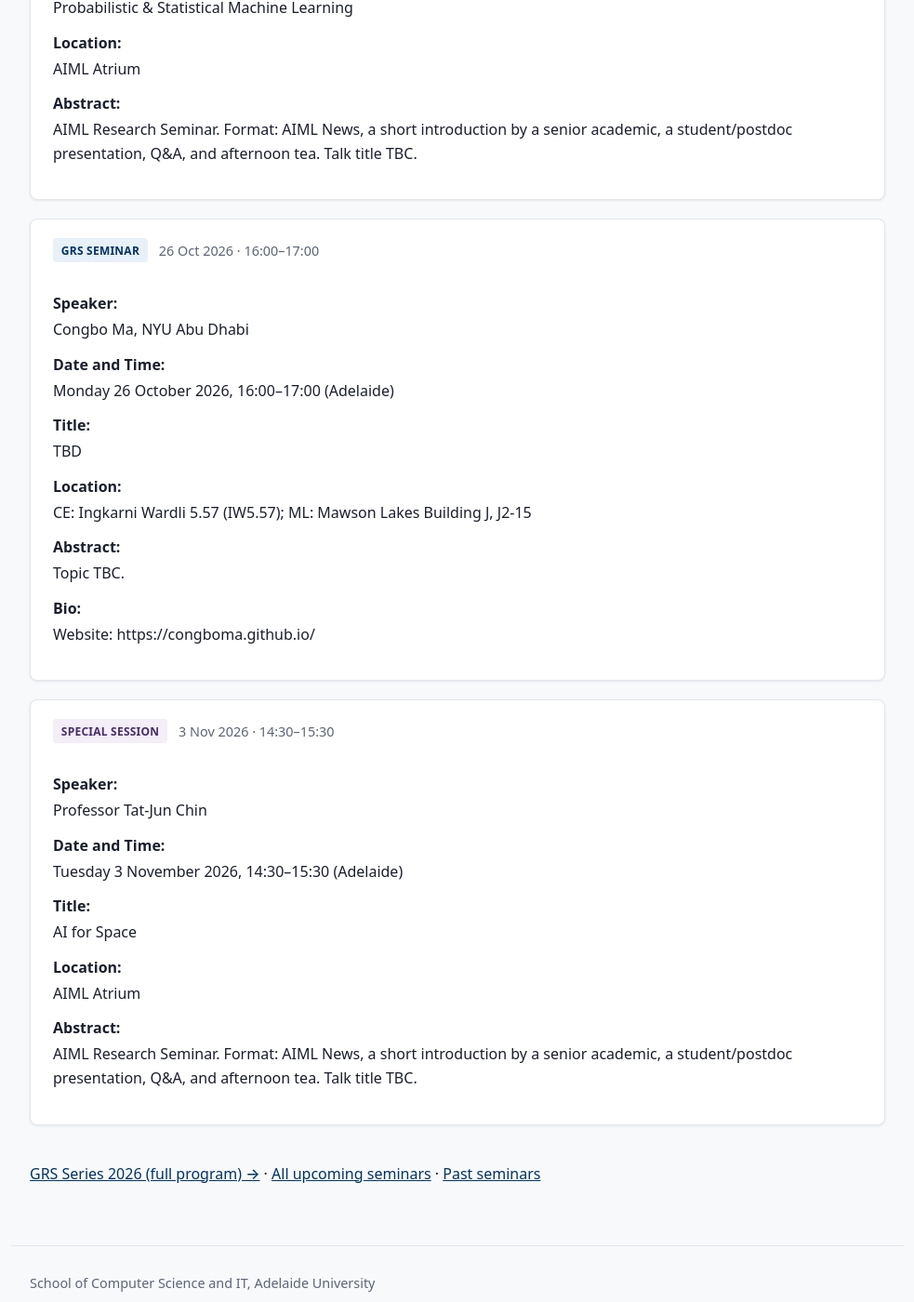
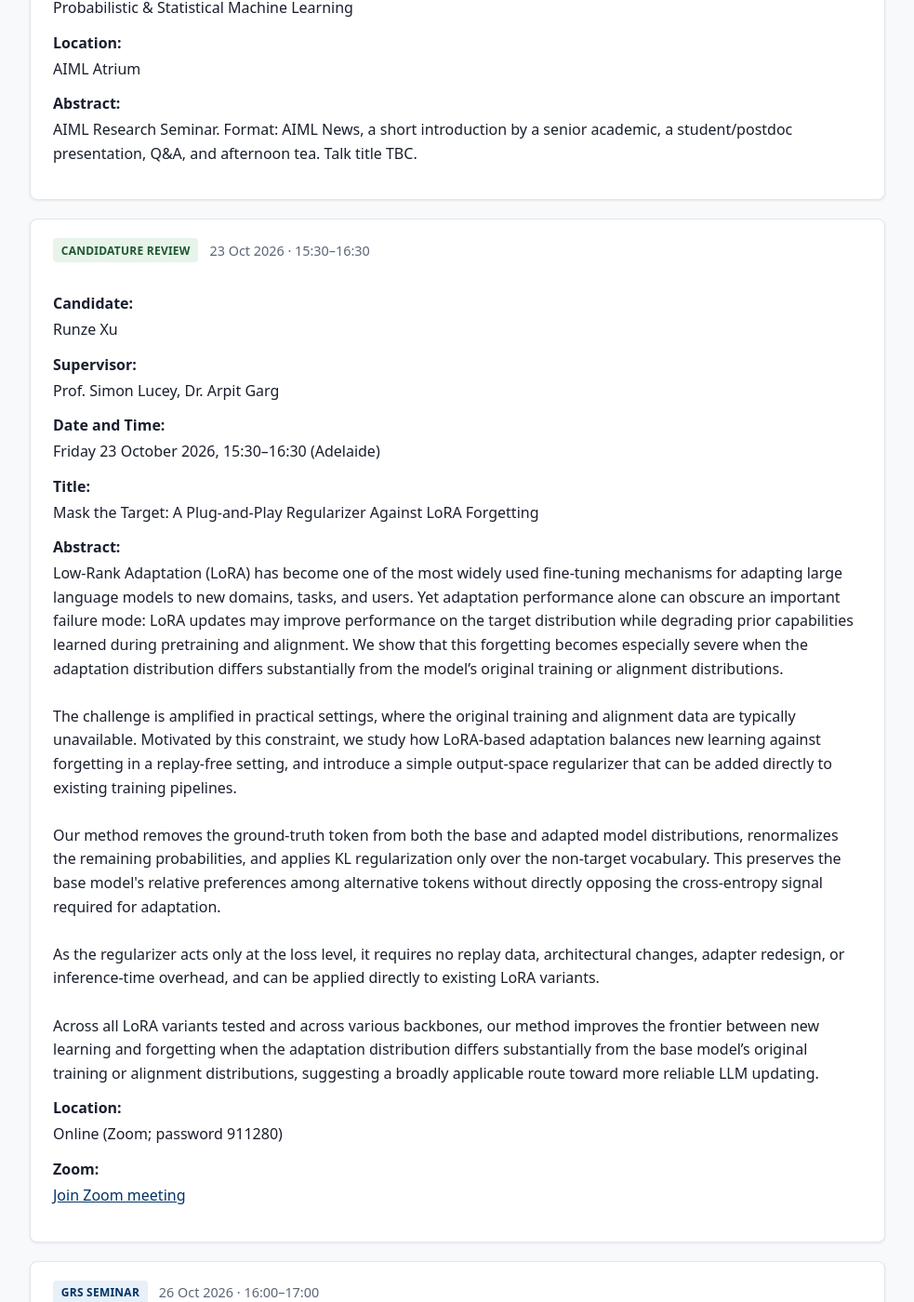
Before and after one commit to ht-timchen/Adelaide-CSIT-GRC, a Jekyll site: the page built from index.md, in a window 1280 px wide and 1400 px high, scrolled down 2411 px. Shown: the whole window at 93% size, without its empty margins (148-1131 px from the left). Built offline with Jekyll 4.4.1, drawn with Linux system fonts in a browser that asks for light colours; some of the changed text lies outside the part shown.

Commit message:
Add Runze Xu candidature review and set Min Wang IVE talk to 14:00.
Co-authored-by: Cursor <cursoragent@cursor.com>

```diff
--- a/_data/seminars.yml
+++ b/_data/seminars.yml
@@ -713,10 +713,10 @@ seminars:
     title: "Trustworthy Human-Centred Multimodal Intelligence: From Neural Signals to Emotion-Aware Interactive Systems"
     speaker: "Dr Min Wang, University of Canberra"
     date: 2026-10-14
-    time: "Time TBC"
+    time: "14:00"
     location: "City West, Jeffrey Smart Building, JS6-13 (also Zoom)"
     image: "/assets/seminars/special-2026-10-14-ive-wang.png"
-    image_alt: "IVE Seminar poster — Trustworthy Human-Centred Multimodal Intelligence, Wednesday 14 October. Speaker Dr Min Wang, University of Canberra."
+    image_alt: "IVE Seminar poster — Trustworthy Human-Centred Multimodal Intelligence, Wednesday 14 October 2pm. Speaker Dr Min Wang, University of Canberra."
     abstract: |
       How can intelligent systems better understand and respond to human states? In this talk, I will share our recent work in brain–computer interfaces, neural signal computing, and multimodal human-state understanding. I will also introduce MERIT, our real-time multimodal emotion recognition system integrating EEG, video, and audio, and discuss its potential for interactive environments, digital health, and human–AI/robot interaction. I hope the talk will also open opportunities for interdisciplinary collaboration.
     bio: |
@@ -750,6 +750,27 @@ seminars:
     location: "AIML Atrium"
     abstract: |
       AIML Research Seminar. Format: AIML News, a short introduction by a senior academic, a student/postdoc presentation, Q&A, and afternoon tea. Talk title TBC.
+    status: scheduled
+
+  - id: candidature-review-2026-10-23-xu
+    type: candidature_review
+    candidate: "Runze Xu"
+    supervisor: "Prof. Simon Lucey, Dr. Arpit Garg"
+    date: 2026-10-23
+    time: "15:30–16:30"
+    title: "Mask the Target: A Plug-and-Play Regularizer Against LoRA Forgetting"
+    abstract: |
+      Low-Rank Adaptation (LoRA) has become one of the most widely used fine-tuning mechanisms for adapting large language models to new domains, tasks, and users. Yet adaptation performance alone can obscure an important failure mode: LoRA updates may improve performance on the target distribution while degrading prior capabilities learned during pretraining and alignment. We show that this forgetting becomes especially severe when the adaptation distribution differs substantially from the model’s original training or alignment distributions.
+
+      The challenge is amplified in practical settings, where the original training and alignment data are typically unavailable. Motivated by this constraint, we study how LoRA-based adaptation balances new learning against forgetting in a replay-free setting, and introduce a simple output-space regularizer that can be added directly to existing training pipelines.
+
+      Our method removes the ground-truth token from both the base and adapted model distributions, renormalizes the remaining probabilities, and applies KL regularization only over the non-target vocabulary. This preserves the base model's relative preferences among alternative tokens without directly opposing the cross-entropy signal required for adaptation.
+
+      As the regularizer acts only at the loss level, it requires no replay data, architectural changes, adapter redesign, or inference-time overhead, and can be applied directly to existing LoRA variants.
+
+      Across all LoRA variants tested and across various backbones, our method improves the frontier between new learning and forgetting when the adaptation distribution differs substantially from the base model’s original training or alignment distributions, suggesting a broadly applicable route toward more reliable LLM updating.
+    zoom_url: "https://adelaide.zoom.us/j/88966521425?pwd=apWoHPSpBQCuE4uBTFTjks9OwLa5IN.1&from=addon"
+    location: "Online (Zoom; password 911280)"
     status: scheduled
 
   - id: hdr-2026-10-26-series-15
```
